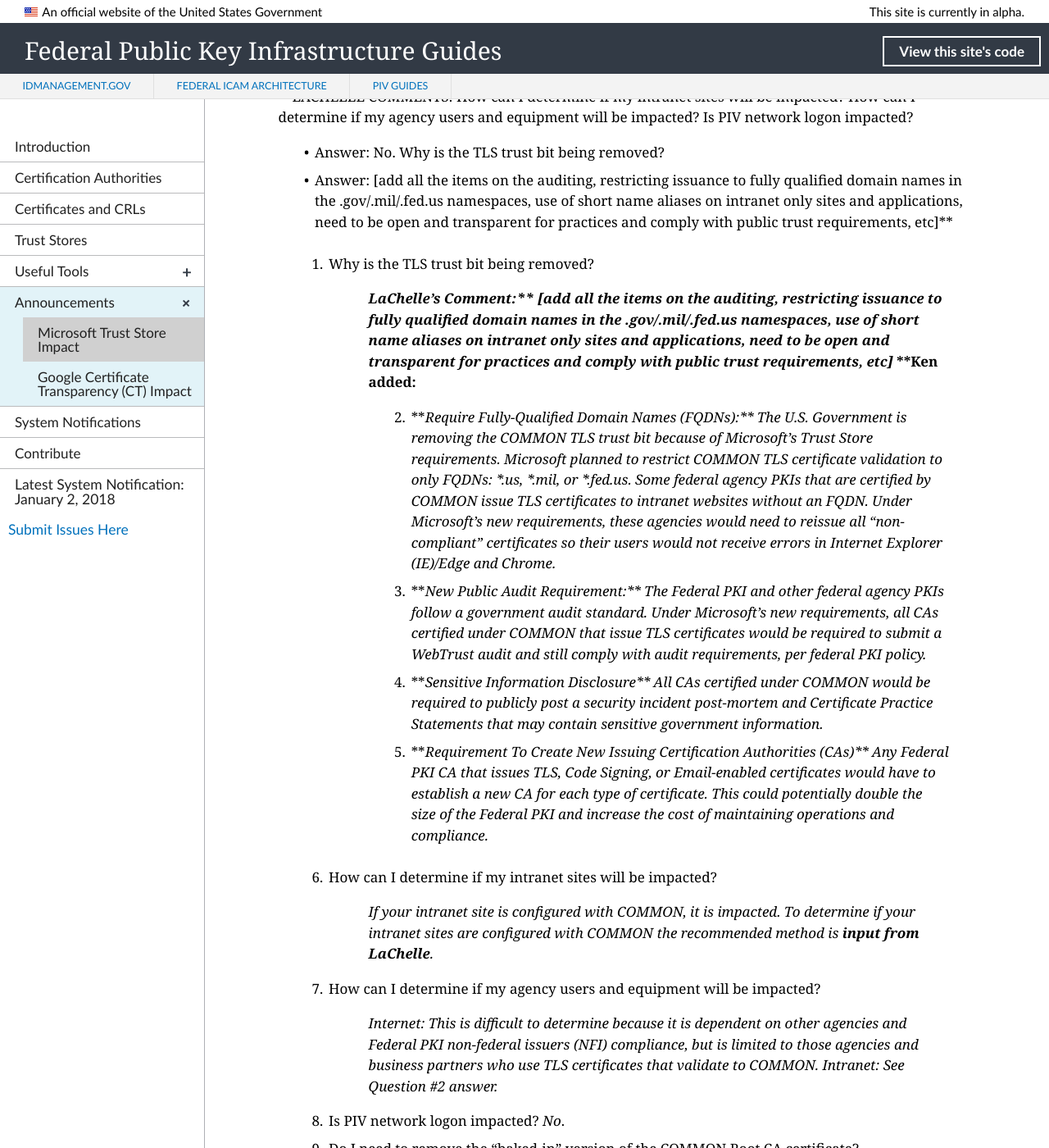
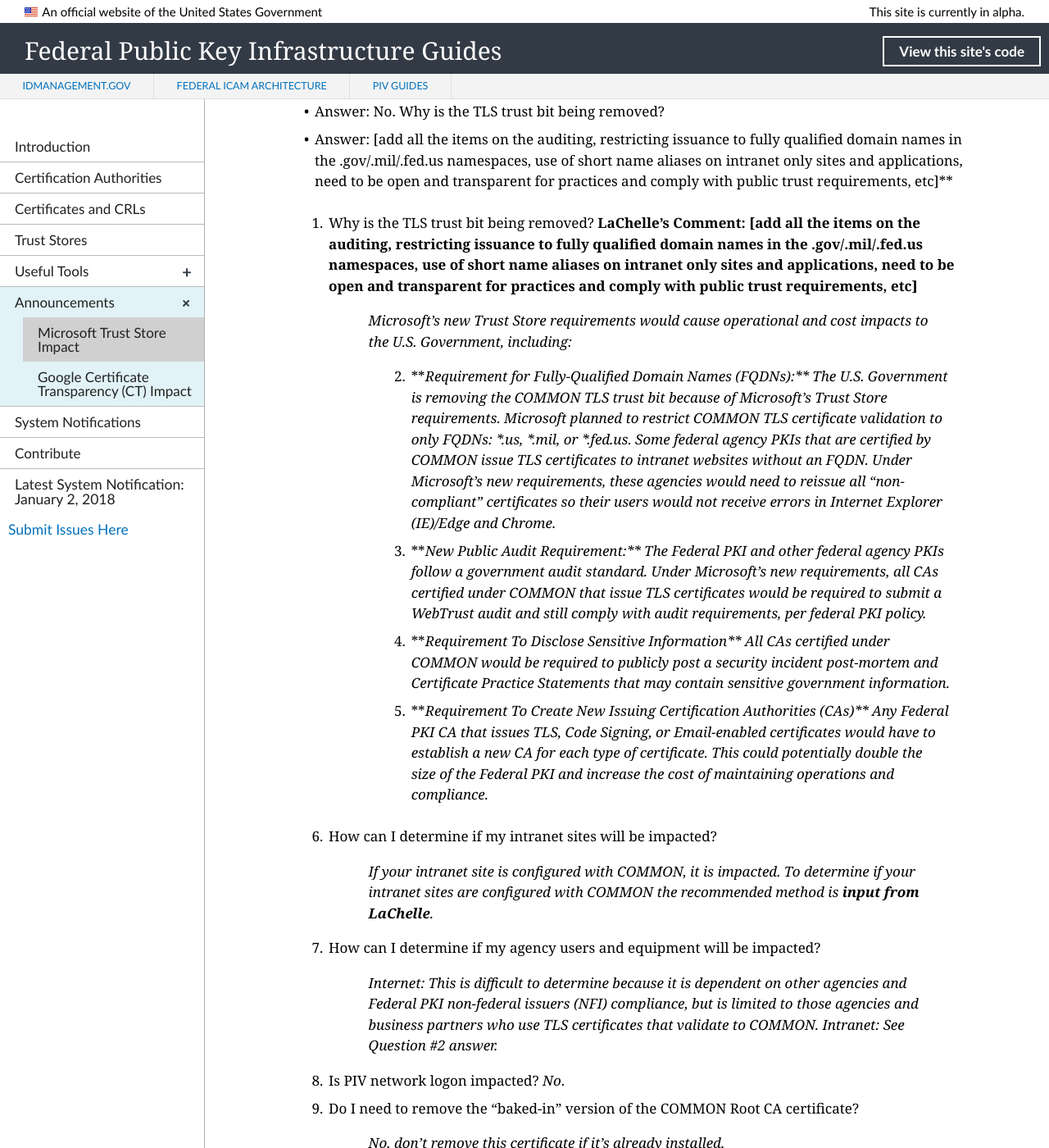
Before and after one commit to GSA/fpki-guides, a Jekyll site: the page built from _announcements/01_microsoft_constraint.md, in a window 1280 px wide and 1400 px high, scrolled down 2948 px. Shown: the whole window at 82% size. Built offline with Jekyll 4.4.1, drawn with Linux system fonts in a browser that asks for light colours; nearby versions of some CDN libraries; library files that are not in the unit come from our copies; some of the changed text lies outside the part shown.

Commit message:
Update 01_microsoft_constraint.md
Editorial changes

```diff
--- a/_announcements/01_microsoft_constraint.md
+++ b/_announcements/01_microsoft_constraint.md
@@ -27,9 +27,9 @@ You can limit the risks to your agency by following one of the 3 procedures belo
 **Per LaChelle's 1/29 question, we don't mention anything about risks to cross-govt users. (CB)**
 **Under what circumstances would the domain administrator use each of the 3 different procedures? (CB)**
 **Inconsistent terms: Enterprise Administrators (group), Enterprise Admin, domain administrator. (CB)**
+**First procedures (just below) require what admin permissions level? (CB)**
 
-### Procedure 1 - Need a title
-**Requires what admin permissions level?** (CB)
+### Need a title for these procedures
 1. To limit the risks to your agency, you'll need to add the COMMON Root CA certificate to the Enterprise Trust Store (i.e., NTAuth Trust Store). Certificate details:
 
 | **Federal Common Policy CA (COMMON)**  | **Certificate Details**                             |
@@ -96,11 +96,11 @@ Why is the TLS trust bit being removed?
 - Answer: [add all the items on the auditing, restricting issuance to fully qualified domain names in the .gov/.mil/.fed.us namespaces, use of short name aliases on intranet only sites and applications, need to be open and transparent for practices and comply with public trust requirements, etc]**
 
 1. Why is the TLS trust bit being removed?
-> **_LaChelle's Comment:** [add all the items on the auditing, restricting issuance to fully qualified domain names in the .gov/.mil/.fed.us namespaces, use of short name aliases on intranet only sites and applications, need to be open and transparent for practices and comply with public trust requirements, etc]_
-**Ken added:**
-* **_Require Fully-Qualified Domain Names (FQDNs):** The U.S. Government is removing the COMMON TLS trust bit because of Microsoft's Trust Store requirements. Microsoft planned to restrict COMMON TLS certificate validation to only FQDNs: *.us, *.mil, or *.fed.us. Some federal agency PKIs that are certified by COMMON issue TLS certificates to intranet websites without an FQDN. Under Microsoft's new requirements, these agencies would need to reissue all "non-compliant" certificates so their users would not receive errors in Internet Explorer (IE)/Edge and Chrome._
+**LaChelle's Comment: [add all the items on the auditing, restricting issuance to fully qualified domain names in the .gov/.mil/.fed.us namespaces, use of short name aliases on intranet only sites and applications, need to be open and transparent for practices and comply with public trust requirements, etc]**
+>_Microsoft's new Trust Store requirements would cause operational and cost impacts to the U.S. Government, including:_
+* **_Requirement for Fully-Qualified Domain Names (FQDNs):** The U.S. Government is removing the COMMON TLS trust bit because of Microsoft's Trust Store requirements. Microsoft planned to restrict COMMON TLS certificate validation to only FQDNs: *.us, *.mil, or *.fed.us. Some federal agency PKIs that are certified by COMMON issue TLS certificates to intranet websites without an FQDN. Under Microsoft's new requirements, these agencies would need to reissue all "non-compliant" certificates so their users would not receive errors in Internet Explorer (IE)/Edge and Chrome._
 * **_New Public Audit Requirement:** The Federal PKI and other federal agency PKIs follow a government audit standard. Under Microsoft's new requirements, all CAs certified under COMMON that issue TLS certificates would be required to submit a WebTrust<!--Not always WebTrust, acc. to MS info.--> audit and still comply with audit requirements, per federal PKI policy._
-* **_Sensitive Information Disclosure** All CAs certified under COMMON would be required to publicly post a security incident post-mortem and Certificate Practice Statements that may contain sensitive government information._<!--Is this Controlled Unclassified Information (CUI)?-->
+* **_Requirement To Disclose Sensitive Information** All CAs certified under COMMON would be required to publicly post a security incident post-mortem and Certificate Practice Statements that may contain sensitive government information._<!--Is this Controlled Unclassified Information (CUI)?-->
 * **_Requirement To Create New Issuing Certification Authorities (CAs)** Any Federal PKI CA that issues TLS, Code Signing, or Email-enabled certificates would have to establish a new CA for each type of certificate. This could potentially double the size of the Federal PKI and increase the cost of maintaining operations and compliance._
 2. How can I determine if my intranet sites will be impacted?
 > _If your intranet site is configured with COMMON, it is impacted. To determine if your intranet sites are configured with COMMON the recommended method is **input from LaChelle**._
```
